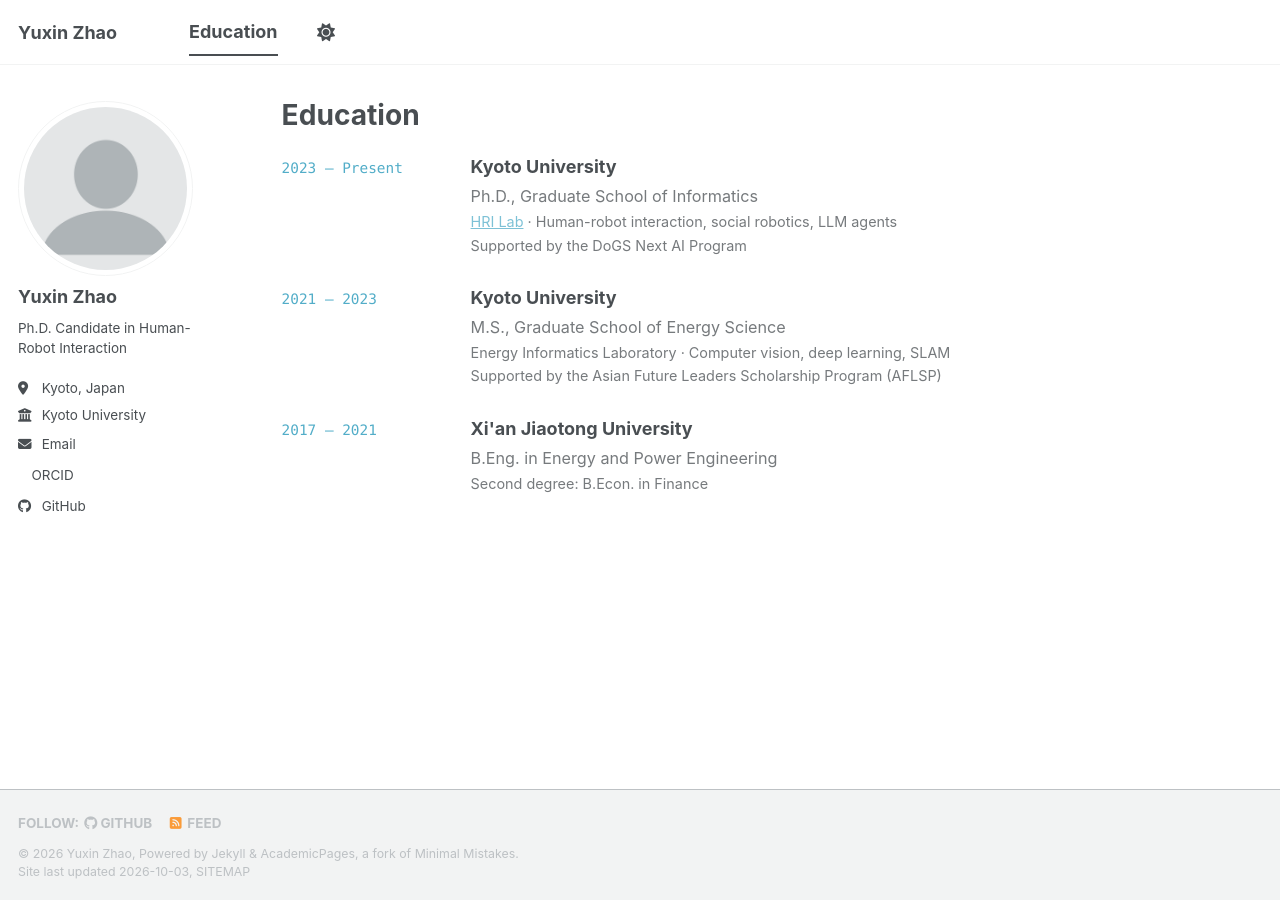
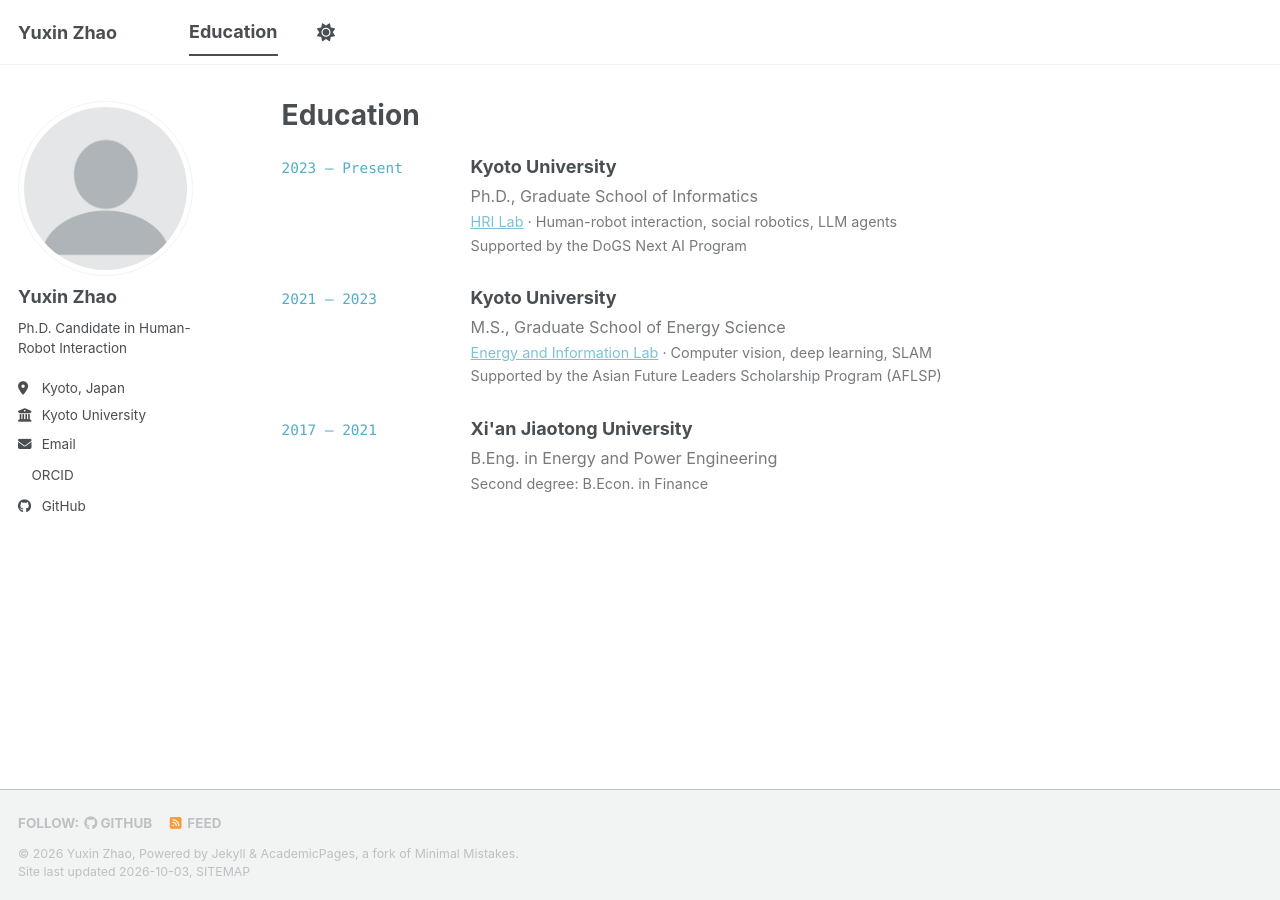
Before and after one commit to ZhaoYuxin9/ZhaoYuxin9.github.io, a Jekyll site: the page built from _pages/education.md, in a window 1280 px wide. Built offline with Jekyll 4.4.1, drawn with Linux system fonts in a browser that asks for light colours; a style sheet for code colours, icons or effects is not loaded.

Commit message:
Fix M.S. lab name and add link
Co-Authored-By: Claude Opus 5.5 <noreply@anthropic.com>

```diff
--- a/_pages/education.md
+++ b/_pages/education.md
@@ -23,7 +23,7 @@ redirect_from:
     <div>
       <h3>Kyoto University</h3>
       <p>M.S., Graduate School of Energy Science</p>
-      <p class="education-detail">Energy Informatics Laboratory · Computer vision, deep learning, SLAM</p>
+      <p class="education-detail"><a href="https://hydro.energy.kyoto-u.ac.jp/wp/">Energy and Information Lab</a> · Computer vision, deep learning, SLAM</p>
       <p class="education-detail">Supported by the Asian Future Leaders Scholarship Program (AFLSP)</p>
     </div>
   </article>
```
